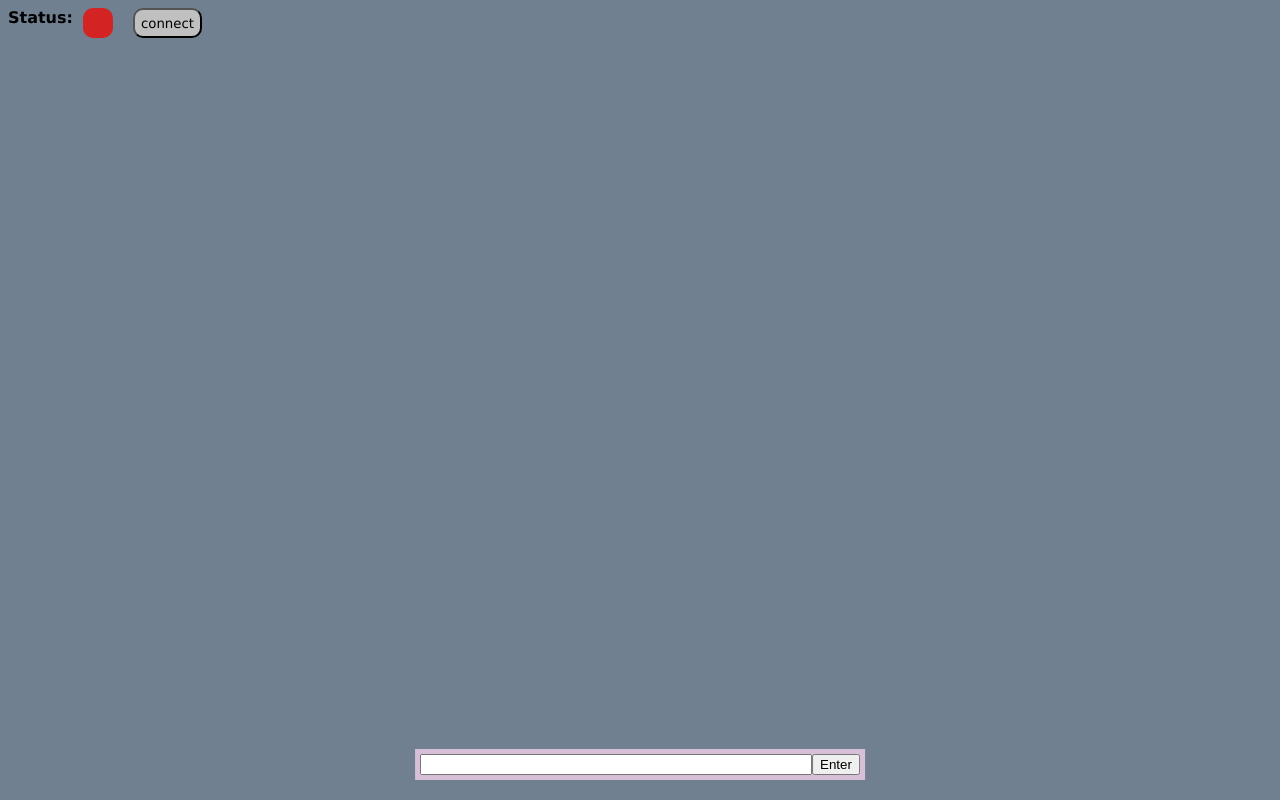
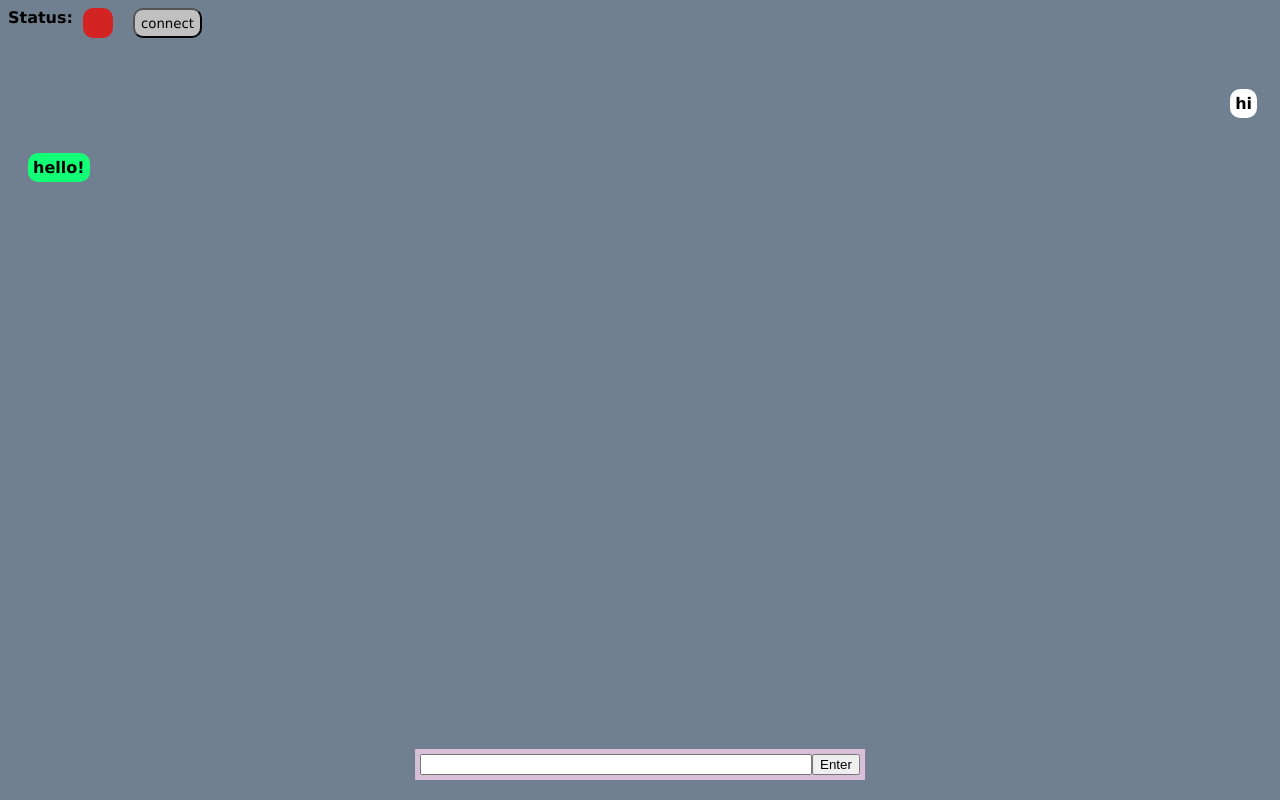
Before and after one commit to beyond-space21/bench, a plain HTML site: page soc.html in a window 1280 px wide. Drawn offline with Linux system fonts and the light colour scheme.

Commit message:
Update soc.html

```diff
--- a/soc.html
+++ b/soc.html
@@ -95,12 +95,12 @@
     </div>
     <br>
     <br>
-<!--     <div id="messages">
+    <div id="messages">
         <div class="sent">
             <div>hi</div>
         </div>
         <div class="recieved">hello!</div>
-    </div> -->
+    </div>
 
     <div class="send">
         <input id="text" type="text">
```
